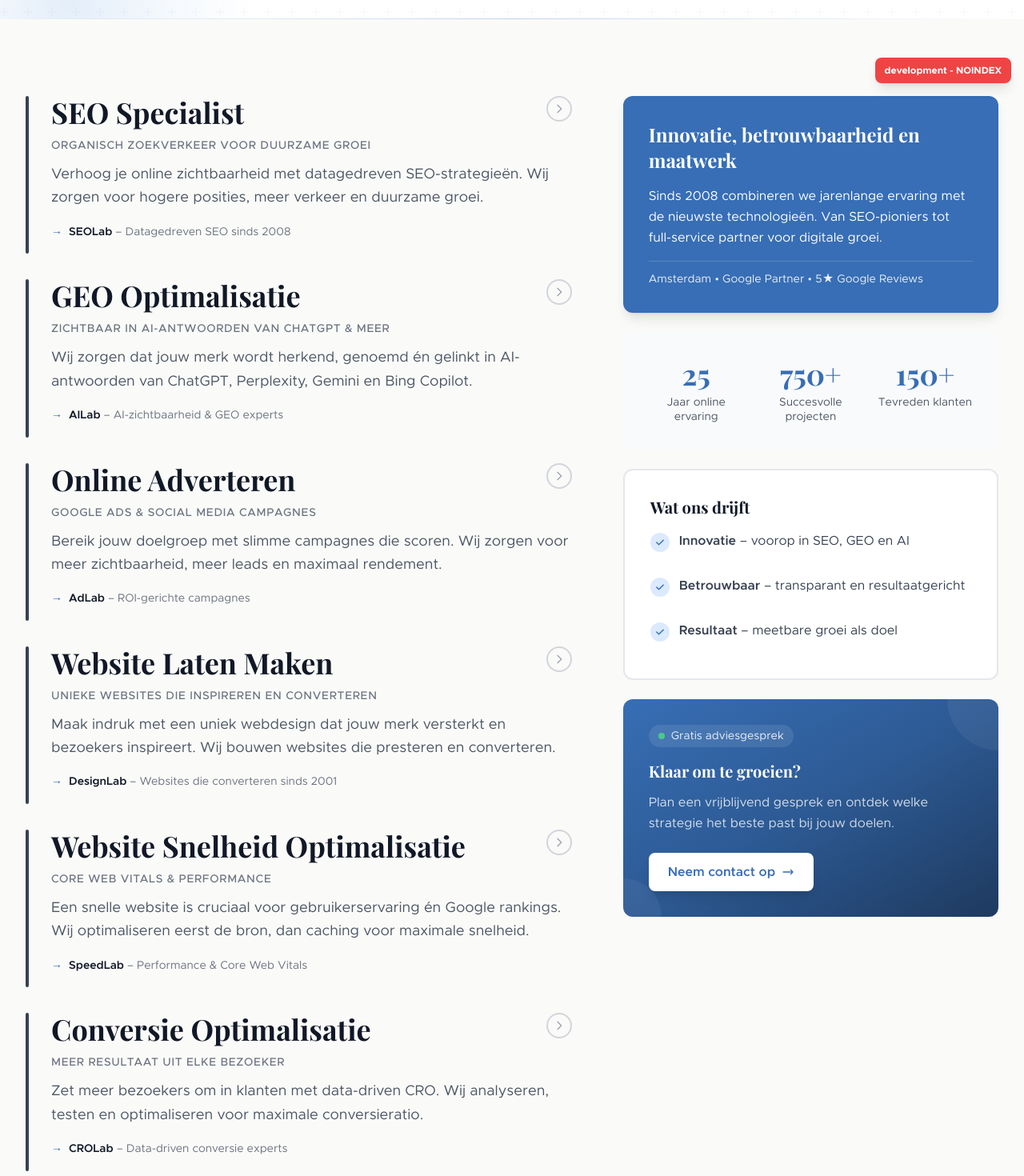
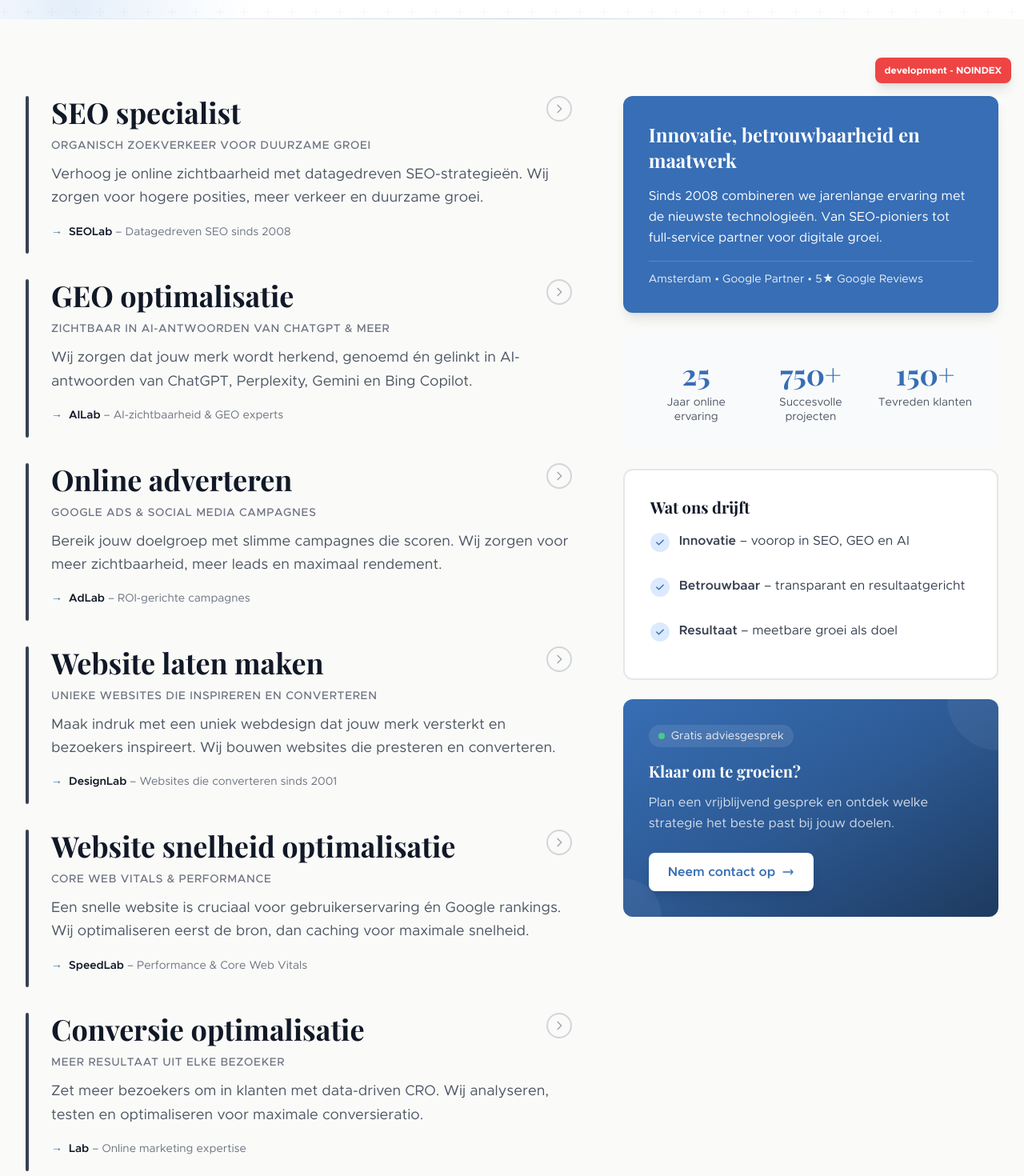
Before and after one commit to imrehbernath/onlinelabs-nl, a Next.js app: page /skills in a window 1280 px wide. Shown: the part 680-2150 px from the top of the page at 80% size. Built offline with nearby package versions, Linux system fonts and the light colour scheme; no server answers.

Commit message:
feat: animations + TeamSection fix + skills & footer updates

```diff
--- a/src/app/components/SkillsOverview.jsx
+++ b/src/app/components/SkillsOverview.jsx
@@ -36,7 +36,7 @@ export default function SkillsOverview({ services = [] }) {
     // Traffic generatie
     {
       slug: 'seo-specialist',
-      title: 'SEO Specialist',
+      title: 'SEO specialist',
       uri: '/skills/seo-specialist',
       serviceDetails: {
         subtitle: 'Organisch zoekverkeer voor duurzame groei',
@@ -45,7 +45,7 @@ export default function SkillsOverview({ services = [] }) {
     },
     {
       slug: 'geo-optimalisatie',
-      title: 'GEO Optimalisatie',
+      title: 'GEO optimalisatie',
       uri: '/skills/geo-optimalisatie',
       serviceDetails: {
         subtitle: 'Zichtbaar in AI-antwoorden van ChatGPT & meer',
@@ -54,7 +54,7 @@ export default function SkillsOverview({ services = [] }) {
     },
     {
       slug: 'online-adverteren',
-      title: 'Online Adverteren',
+      title: 'Online adverteren',
       uri: '/skills/online-adverteren',
       serviceDetails: {
         subtitle: 'Google Ads & Social Media campagnes',
@@ -64,7 +64,7 @@ export default function SkillsOverview({ services = [] }) {
     // Website optimalisatie
     {
       slug: 'website-laten-maken',
-      title: 'Website Laten Maken',
+      title: 'Website laten maken',
       uri: '/skills/website-laten-maken',
       serviceDetails: {
         subtitle: 'Unieke websites die inspireren en converteren',
@@ -73,7 +73,7 @@ export default function SkillsOverview({ services = [] }) {
     },
     {
       slug: 'website-snelheid-optimalisatie',
-      title: 'Website Snelheid Optimalisatie',
+      title: 'Website snelheid optimalisatie',
       uri: '/skills/website-snelheid-optimalisatie',
       serviceDetails: {
         subtitle: 'Core Web Vitals & Performance',
@@ -81,9 +81,9 @@ export default function SkillsOverview({ services = [] }) {
       }
     },
     {
-      slug: 'conversie-optimalisatie',
-      title: 'Conversie Optimalisatie',
-      uri: '/skills/conversie-optimalisatie',
+      slug: 'conversie-optimalisatie-optimalisatie',
+      title: 'Conversie optimalisatie',
+      uri: '/skills/conversie-optimalisatie-optimalisatie',
       serviceDetails: {
         subtitle: 'Meer resultaat uit elke bezoeker',
         description: 'Zet meer bezoekers om in klanten met data-driven CRO. Wij analyseren, testen en optimaliseren voor maximale conversieratio.'
--- a/src/app/components/TeamSection.jsx
+++ b/src/app/components/TeamSection.jsx
@@ -1,7 +1,22 @@
 'use client';
+import { useRouter } from 'next/navigation';
 import Image from 'next/image';
 
 function TeamSection({ title, subtitle, description, teamMembers }) {
+  const router = useRouter();
+
+  const handleCardClick = (detailurl) => {
+    if (!detailurl) return;
+
+    // Externe URL (begint met http)
+    if (detailurl.startsWith('http')) {
+      window.open(detailurl, '_blank', 'noopener,noreferrer');
+    } else {
+      // Interne URL - gebruik Next.js router
+      router.push(detailurl);
+    }
+  };
+
   return (
     <section className="py-20 lg:py-24 bg-gray-50">
       <div className="container mx-auto px-4 sm:px-6 lg:px-8">
@@ -29,19 +44,14 @@ function TeamSection({ title, subtitle, description, teamMembers }) {
         {/* Team Grid */}
         <div className="grid sm:grid-cols-2 lg:grid-cols-4 gap-8 lg:gap-10 max-w-6xl mx-auto">
           {teamMembers.map((member, index) => {
+            // Gebruik lowercase detailurl (zoals WPGraphQL het teruggeeft)
+            const hasLink = member.detailurl;
+
             return (
               <div
                 key={index}
-                onClick={() => {
-                  if (member.detailUrl) {
-                    if (member.detailUrl.startsWith('http')) {
-                      window.open(member.detailUrl, '_blank', 'noopener,noreferrer');
-                    } else {
-                      window.location.href = member.detailUrl;
-                    }
-                  }
-                }}
-                className={`text-center ${member.detailUrl ? 'cursor-pointer group' : ''}`}
+                onClick={() => handleCardClick(member.detailurl)}
+                className={`text-center ${hasLink ? 'cursor-pointer group' : ''}`}
               >
                 <div>
                   {/* Photo */}
@@ -118,14 +128,6 @@ function TeamSection({ title, subtitle, description, teamMembers }) {
           })}
         </div>
       </div>
-
-      {/* Shine animation CSS */}
-      <style jsx>{`
-        @keyframes shine {
-          0%, 100% { transform: translateX(-100%); }
-          50% { transform: translateX(100%); }
-        }
-      `}</style>
     </section>
   );
 }
--- a/src/app/over-ons/page.js
+++ b/src/app/over-ons/page.js
@@ -47,7 +47,7 @@ async function getOverOnsData() {
               role
               description
               linkedinUrl
-              detailUrl
+              detailurl
               photo {
                 node {
                   sourceUrl
```
